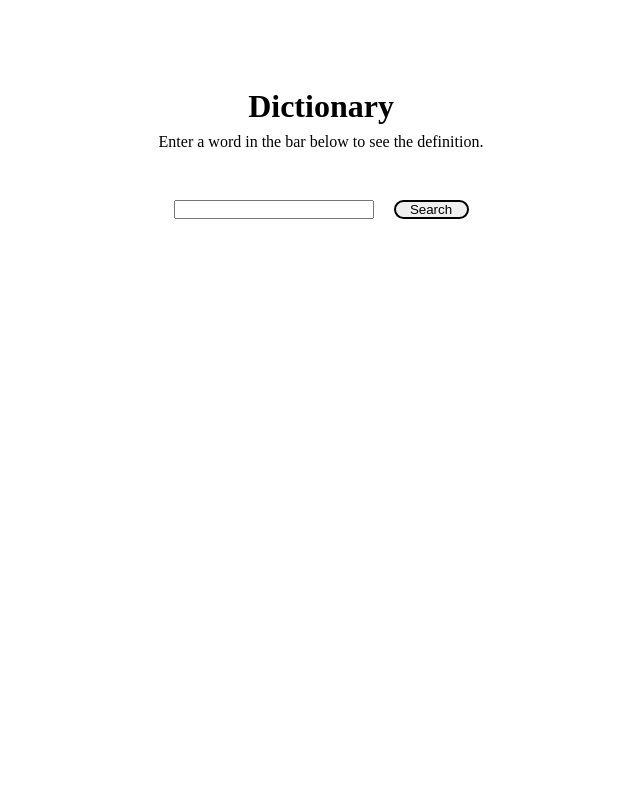
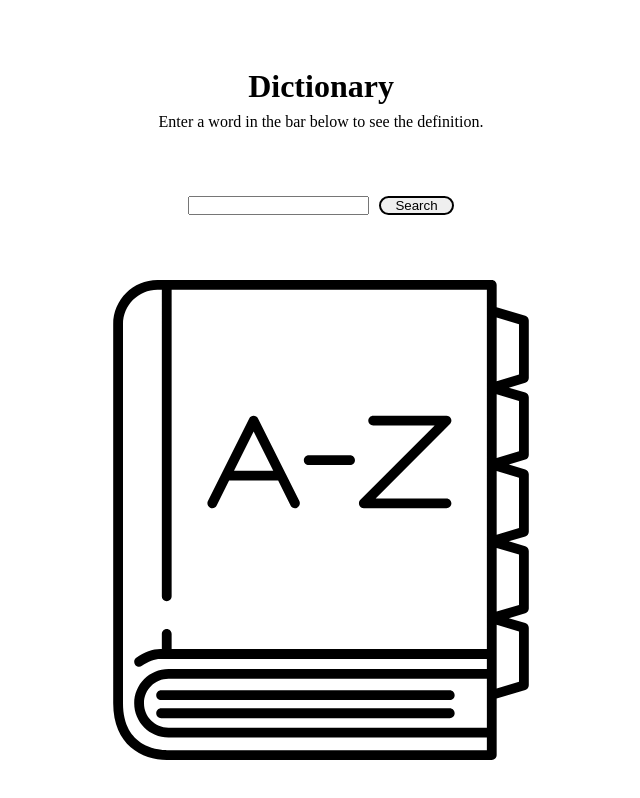
Before and after one commit to aacarring/dictionary-app, a plain HTML site: page index.html in a window 1280 px wide. Shown: the whole page, without its empty margins (319-959 px from the left). Drawn offline with Linux system fonts and the light colour scheme.

Commit message:
Edited styling in scss, added statement to remove dictionary svg when user searches a word in js, added dictionary svg

```diff
--- a/app.js
+++ b/app.js
@@ -1,8 +1,11 @@
 const inputBar = document.querySelector('.search input');
 const searchButton = document.querySelector('.search button');
 const wordInfo = document.querySelector('.word-info-container');
+const dictionaryImg = document.querySelector('.word-info-container img');
 
 function searchForWord() {
+    //remove dictionaryImg to make space for word info results
+    dictionaryImg.remove();
     //reset from one word to the next
     wordInfo.innerHTML = "";
 
--- a/index.html
+++ b/index.html
@@ -19,7 +19,7 @@
     </section>
 
     <section class="word-info-container">
-        <img src="./big-dictionary-svgrepo-com.svg" alt="">
+        <img src="./big-dictionary-svgrepo-com.svg" alt="Dictionary svg.">
     </section>
 
 
--- a/styles.scss
+++ b/styles.scss
@@ -16,7 +16,8 @@ body {
         text-align: center;
         height: 5vh;
         width: 75vw;
-        margin-top: 5vh;
+        min-width: 175px;
+        margin-top: 2.5vh;
         h1,
         span {
             margin: 1vh auto;
@@ -28,17 +29,17 @@ body {
         @include flexDisplay();
         flex-direction: row;
         width: 75vw;
-        margin: 2.5vh 5vw;
+        margin: 2vh 5vw;
         input {
             max-width: 30vw;
-            min-width: 200px;
-            margin: 2.5vh 10px;
+            min-width: 175px;
+            margin: 2.5vh 5px;
         }
         button {
             min-width: 75px;
             border-radius: 10px;
             outline: none;
-            margin: 2.5vh 10px;
+            margin: 2.5vh 5px;
             border: 2px solid black;
             &:hover {
                 cursor: pointer;
@@ -52,6 +53,10 @@ body {
         min-height: 50vh;
         margin: 5vh auto;
         @include flexDisplay();
+        img {
+            max-width: 100%;
+            max-height: 60vh;
+        }
         .word-info-div {
             @include flexDisplay();
             align-items: flex-start;
```
Also changed, not shown: big-dictionary-svgrepo-com.svg (added), styles.css, 1 other file.
